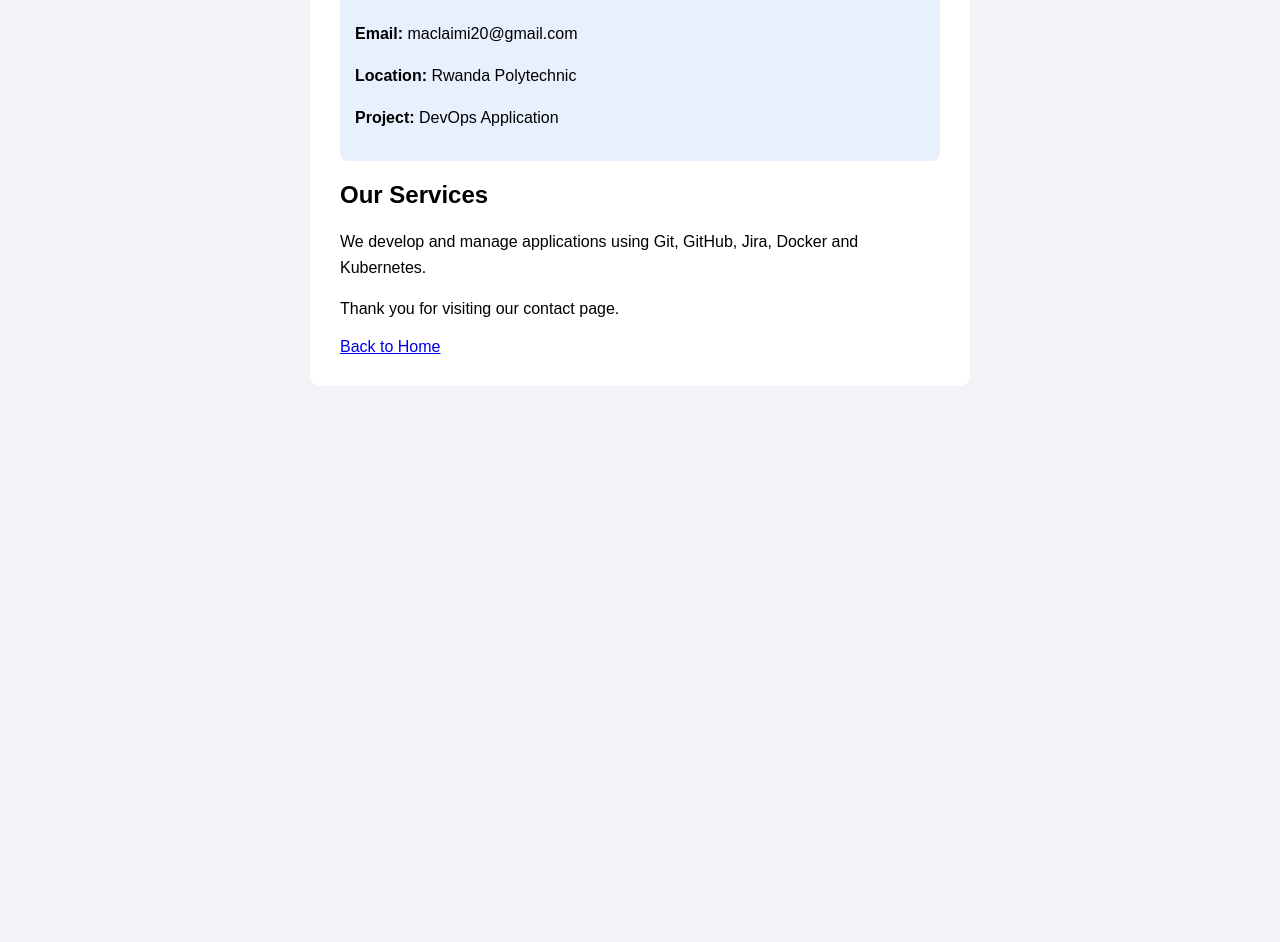
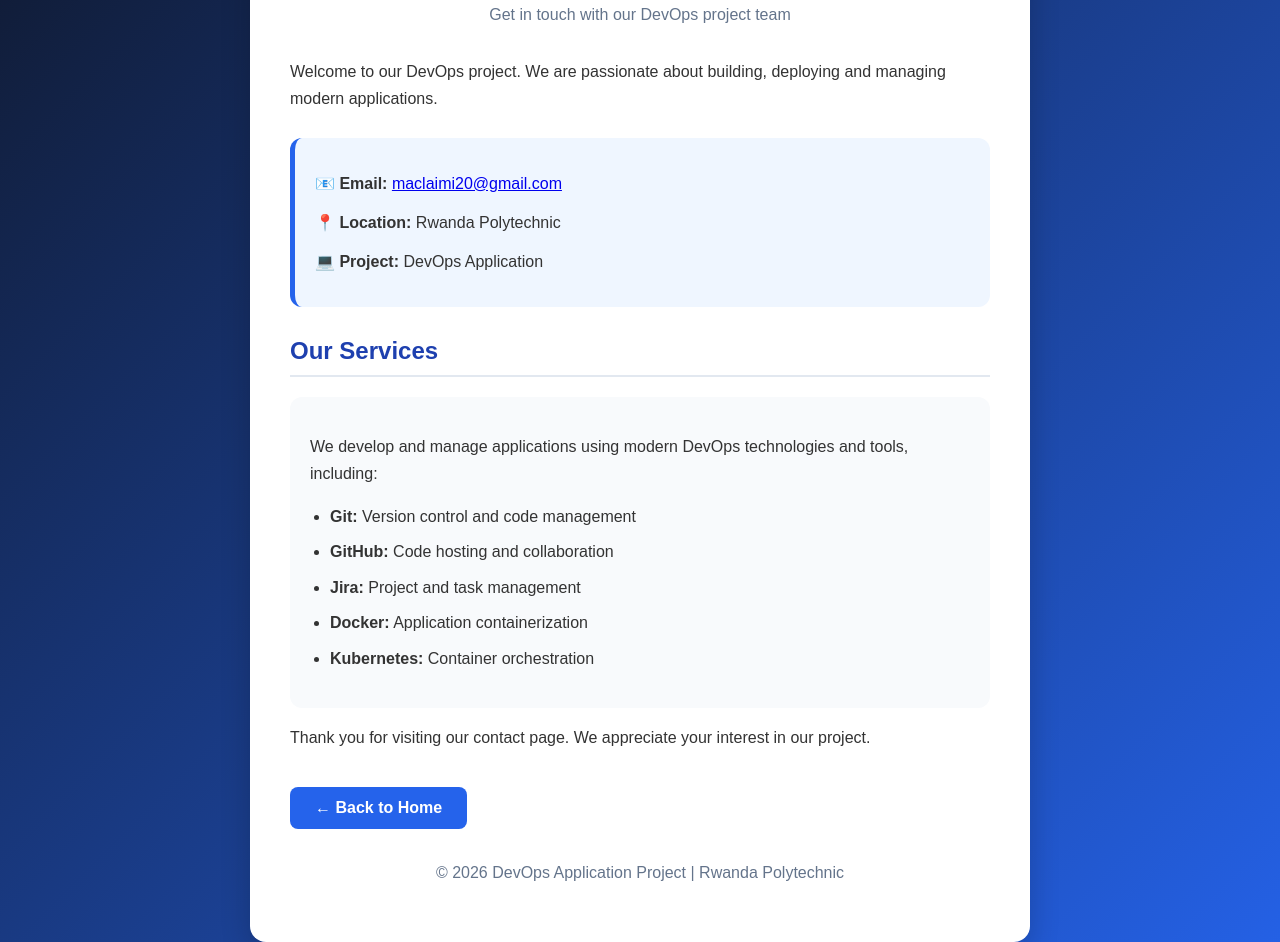
Before and after one commit to kwihanganaL/devops, a plain HTML site: page contact.html in a window 1280 px wide. Shown: the part 201-1143 px from the top of the page. Before the commit the page ends 800 px from the top, so only its background shows below. Drawn offline with Linux system fonts and the light colour scheme.

Commit message:
add css to contact information

```diff
--- a/contact.html
+++ b/contact.html
@@ -1,3 +1,4 @@
+
 <!DOCTYPE html>
 <html lang="en">
 <head>
@@ -8,39 +9,140 @@
     <meta name="viewport" content="width=device-width, initial-scale=1.0">
 
     <!-- Browser tab title -->
-    <title>Contact Us</title>
+    <title>Contact Us | DevOps Project</title>
 
     <!-- Page styling -->
     <style>
+        /* General page styling */
         body {
             font-family: Arial, sans-serif;
-            background-color: #f2f4f8;
+            background: linear-gradient(135deg, #0f172a, #2563eb);
             margin: 0;
-            padding: 40px;
+            padding: 40px 20px;
+            min-height: 100vh;
+            box-sizing: border-box;
+            color: #333;
         }
 
+        /* Main container */
         .container {
-            max-width: 600px;
-            margin: auto;
+            max-width: 700px;
+            margin: 40px auto;
             background-color: white;
-            padding: 30px;
-            border-radius: 10px;
+            padding: 40px;
+            border-radius: 16px;
+            box-shadow: 0 10px 30px rgba(0, 0, 0, 0.2);
         }
-h1 {
-            color: darkblue;
+
+        /* Main heading */
+        h1 {
+            color: #1e3a8a;
             text-align: center;
+            font-size: 36px;
+            margin-bottom: 10px;
         }
+
+        /* Subtitle */
+        .subtitle {
+            text-align: center;
+            color: #64748b;
+            margin-bottom: 30px;
+        }
+
+        /* Paragraph styling */
         p {
             font-size: 16px;
+            line-height: 1.7;
+        }
+
+        /* Contact information section */
+        .contact-info {
+            background-color: #eff6ff;
+            padding: 20px;
+            border-radius: 12px;
+            border-left: 5px solid #2563eb;
+            margin: 25px 0;
+        }
+
+        .contact-info p {
+            margin: 12px 0;
+        }
+
+        /* Section headings */
+        h2 {
+            color: #1e40af;
+            margin-top: 30px;
+            border-bottom: 2px solid #e2e8f0;
+            padding-bottom: 10px;
+        }
+
+        /* Services section */
+        .services {
+            background-color: #f8fafc;
+            padding: 20px;
+            border-radius: 12px;
+            margin-top: 20px;
+        }
+
+        /* Services list */
+        .services ul {
+            padding-left: 20px;
+        }
+
+        .services li {
+            margin-bottom: 10px;
             line-height: 1.6;
         }
-        .contact-info {
-            background-color: #e8f0fe;
-            padding: 15px;
+
+        /* Back to home button */
+        .home-button {
+            display: inline-block;
+            text-decoration: none;
+            background-color: #2563eb;
+            color: white;
+            padding: 12px 25px;
             border-radius: 8px;
+            margin-top: 20px;
+            transition: 0.3s;
+            font-weight: bold;
+        }
+
+        /* Button hover effect */
+        .home-button:hover {
+            background-color: #1e40af;
+            transform: translateY(-2px);
+        }
+
+        /* Footer */
+        .footer {
+            text-align: center;
+            color: #64748b;
+            margin-top: 30px;
+            font-size: 14px;
+        }
+
+        /* Responsive design for small screens */
+        @media (max-width: 600px) {
+            body {
+                padding: 15px;
+            }
+
+            .container {
+                padding: 25px 20px;
+                margin: 20px auto;
+            }
+
+            h1 {
+                font-size: 28px;
+            }
+
+            p {
+                font-size: 15px;
+            }
         }
     </style>
 </head>
+
 <body>
 
     <div class="container">
@@ -48,23 +150,70 @@ h1 {
         <!-- Main heading -->
         <h1>Contact Us</h1>
 
-        <p>Welcome to our DevOps project.</p>
+        <p class="subtitle">
+            Get in touch with our DevOps project team
+        </p>
+
+        <p>
+            Welcome to our DevOps project. We are passionate about
+            building, deploying and managing modern applications.
+        </p>
 
         <!-- Contact details -->
         <div class="contact-info">
-            <p><strong>Email:</strong> maclaimi20@gmail.com</p>
-            <p><strong>Location:</strong> Rwanda Polytechnic</p>
-            <p><strong>Project:</strong> DevOps Application</p>
+
+            <p>
+                <strong>📧 Email:</strong>
+                <a href="mailto:maclaimi20@gmail.com">
+                    maclaimi20@gmail.com
+                </a>
+            </p>
+
+            <p>
+                <strong>📍 Location:</strong>
+                Rwanda Polytechnic
+            </p>
+
+            <p>
+                <strong>💻 Project:</strong>
+                DevOps Application
+            </p>
+
         </div>
 
+        <!-- Services section -->
         <h2>Our Services</h2>
+
+        <div class="services">
+            <p>
+                We develop and manage applications using modern
+                DevOps technologies and tools, including:
+            </p>
+
+            <ul>
+                <li><strong>Git:</strong> Version control and code management</li>
+                <li><strong>GitHub:</strong> Code hosting and collaboration</li>
+                <li><strong>Jira:</strong> Project and task management</li>
+                <li><strong>Docker:</strong> Application containerization</li>
+                <li><strong>Kubernetes:</strong> Container orchestration</li>
+            </ul>
+        </div>
+
         <p>
-            We develop and manage applications using
-            Git, GitHub, Jira, Docker and Kubernetes.
+            Thank you for visiting our contact page.
+            We appreciate your interest in our project.
         </p>
-        <p>Thank you for visiting our contact page.</p>
+
         <!-- Link back to the existing hello page -->
-        <a href="hello.html">Back to Home</a>
+        <a href="hello.html" class="home-button">
+            ← Back to Home
+        </a>
+
+        <!-- Footer -->
+        <div class="footer">
+            <p>© 2026 DevOps Application Project | Rwanda Polytechnic</p>
+        </div>
+
     </div>
 
 </body>
```
